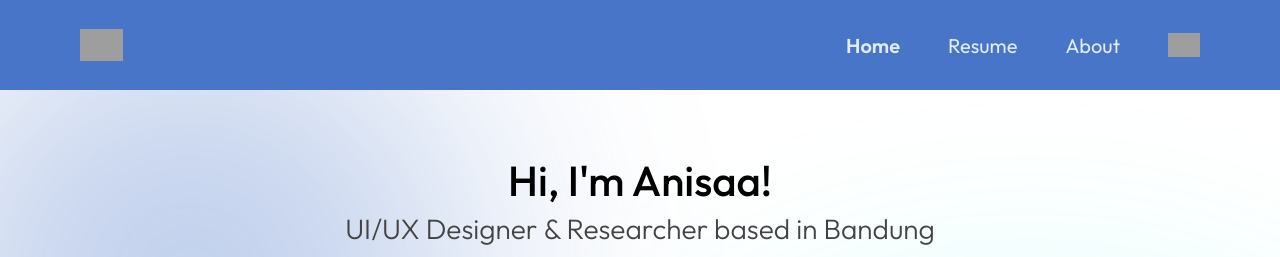
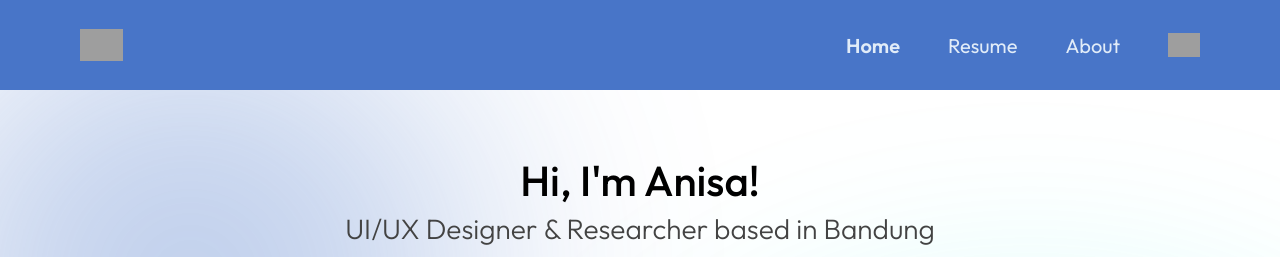
Before and after one commit to anisaalhaqi/portfolio, a Next.js app: page / in a window 1280 px wide. Shown: the top 257 px of the page. Built offline with nearby package versions, Linux system fonts and the light colour scheme; grey boxes are pictures that could not be loaded; a web font is replaced by a local one.

Commit message:
style: update nama to Anisa

```diff
--- a/src/app/page.tsx
+++ b/src/app/page.tsx
@@ -41,7 +41,7 @@ export default function Home() {
       <section className={styles.hero}>
         <div className={styles.heroContent}>
           <div className={styles.heroTitles}>
-            <h1 className={styles.name}>Hi, I'm Anisaa!</h1>
+            <h1 className={styles.name}>Hi, I'm Anisa!</h1>
             <p className={styles.role}>
               UI/UX Designer & Researcher based in Bandung
             </p>
```
